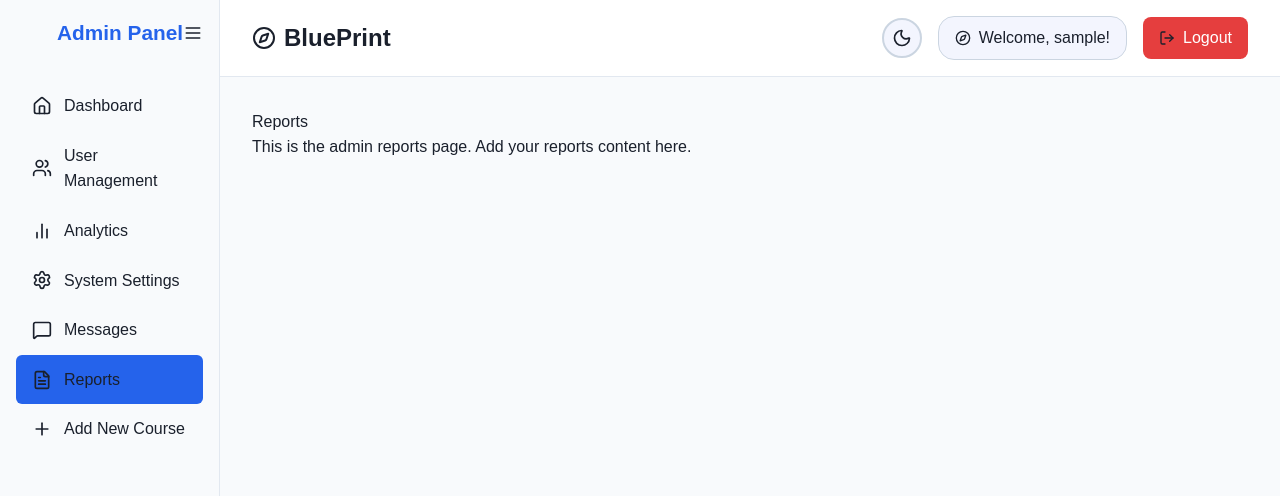
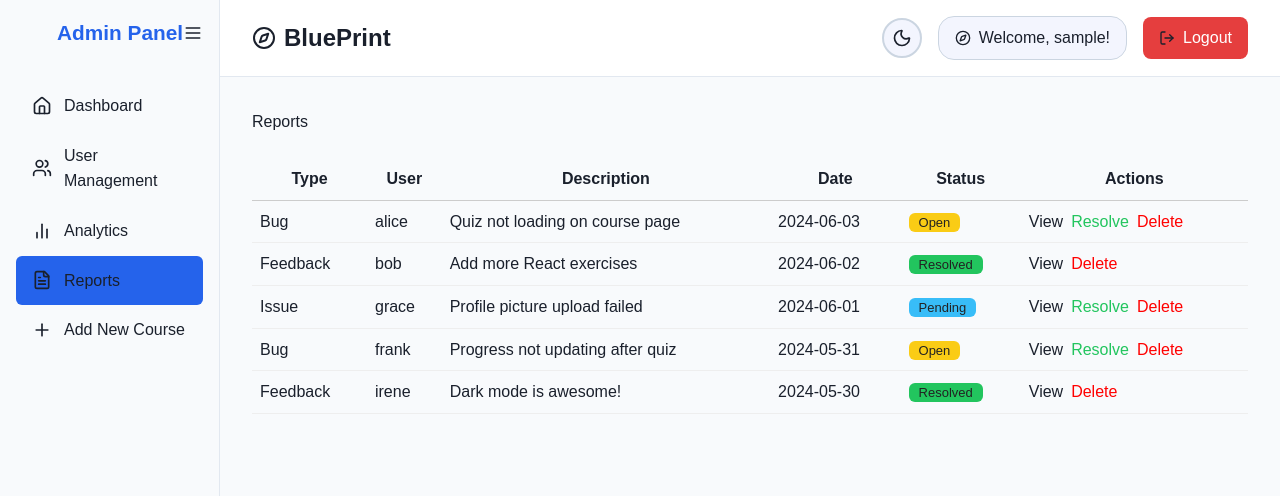
Before and after one commit to sharmanishita/cps, a React (Vite) app in the folder team-nishita-dashboard/client/: page /admin/reports in a window 1280 px wide. Shown: the top 496 px of the page. Built offline with nearby package versions, Linux system fonts and the light colour scheme; no server answers; sample sign-in values are in the browser's storage.

Commit message:
updated content of admin pages

```diff
--- a/team-nishita-dashboard/client/src/App.tsx
+++ b/team-nishita-dashboard/client/src/App.tsx
@@ -25,8 +25,8 @@ import AchievementPage from './components/AchievementPage';
 import KnowledgeGraphPage from './components/KnowledgeGraphPage';
 import AdminUserManagement from './components/AdminUserManagement';
 import AdminAnalytics from './components/AdminAnalytics';
-import AdminSystemSettings from './components/AdminSystemSettings';
-import AdminMessages from './components/AdminMessages';
+// import AdminSystemSettings from './components/AdminSystemSettings';
+// import AdminMessages from './components/AdminMessages';
 
 // ✅ Import Tooltip Provider from radix
 import * as Tooltip from '@radix-ui/react-tooltip';
@@ -149,26 +149,6 @@ function App() {
                 }
               />
               <Route
-                path="/admin/settings"
-                element={
-                  <ProtectedRoute requiredRole="admin">
-                    <AdminLayout>
-                      <AdminSystemSettings />
-                    </AdminLayout>
-                  </ProtectedRoute>
-                }
-              />
-              <Route
-                path="/admin/messages"
-                element={
-                  <ProtectedRoute requiredRole="admin">
-                    <AdminLayout>
-                      <AdminMessages />
-                    </AdminLayout>
-                  </ProtectedRoute>
-                }
-              />
-              <Route
                 path="/course/:slug"
                 element={
                   <ProtectedRoute requiredRole="user">
--- a/team-nishita-dashboard/client/src/components/AdminAnalytics.tsx
+++ b/team-nishita-dashboard/client/src/components/AdminAnalytics.tsx
@@ -1,7 +1,42 @@
+import React from 'react';
+
+const metrics = [
+  { label: 'Total Users', value: 1234 },
+  { label: 'Active Users', value: 89 },
+  { label: 'Completion Rate', value: '87%' },
+  { label: 'Courses', value: 42 },
+];
+
+const recentActivity = [
+  { time: '2024-06-03 10:15', activity: 'User alice completed "React Fundamentals"' },
+  { time: '2024-06-03 09:50', activity: 'User bob registered' },
+  { time: '2024-06-03 09:30', activity: 'User grace completed "Node.js Basics"' },
+  { time: '2024-06-02 18:20', activity: 'User jane_admin added new course "TypeScript Essentials"' },
+  { time: '2024-06-02 17:05', activity: 'User frank completed "CSS Flexbox"' },
+];
+
 const AdminAnalytics = () => (
-  <div style={{ padding: "2rem" }}>
+  <div style={{ padding: '2rem' }}>
     <h2>Analytics</h2>
-    <p>This is the admin analytics page. Add your analytics content here.</p>
+    <div style={{ display: 'flex', gap: '2rem', margin: '2rem 0' }}>
+      {metrics.map((m) => (
+        <div key={m.label} style={{ background: '#eaf1fb', borderRadius: 8, padding: '1.5rem 2rem', minWidth: 150, textAlign: 'center', boxShadow: '0 1px 4px #0001', border: '1.5px solid #d1d5db' }}>
+          <div style={{ fontSize: 22, fontWeight: 600, color: '#111' }}>{m.value}</div>
+          <div style={{ color: '#555', marginTop: 6 }}>{m.label}</div>
+        </div>
+      ))}
+    </div>
+    <div style={{ marginTop: '2rem' }}>
+      <h3>Recent Activity & Trends</h3>
+      <ul style={{ marginTop: 12, paddingLeft: 0, listStyle: 'none' }}>
+        {recentActivity.map((item, idx) => (
+          <li key={idx} style={{ padding: '0.75rem 0', borderBottom: '1px solid #eee' }}>
+            <span style={{ color: '#888', fontSize: 13, marginRight: 12 }}>{item.time}</span>
+            <span>{item.activity}</span>
+          </li>
+        ))}
+      </ul>
+    </div>
   </div>
 );
 
--- a/team-nishita-dashboard/client/src/components/AdminMessages.tsx
+++ /dev/null
@@ -1,8 +0,0 @@
-const AdminMessages = () => (
-  <div style={{ padding: "2rem" }}>
-    <h2>Messages</h2>
-    <p>This is the admin messages page. Add your messages content here.</p>
-  </div>
-);
-
-export default AdminMessages;
--- a/team-nishita-dashboard/client/src/components/AdminReports.tsx
+++ b/team-nishita-dashboard/client/src/components/AdminReports.tsx
@@ -1,8 +1,75 @@
-const AdminReports = () => (
-  <div style={{ padding: "2rem" }}>
-    <h2>Reports</h2>
-    <p>This is the admin reports page. Add your reports content here.</p>
-  </div>
-);
+import React, { useState } from 'react';
+
+const sampleReports = [
+  { id: 1, type: 'Bug', user: 'alice', description: 'Quiz not loading on course page', date: '2024-06-03', status: 'Open' },
+  { id: 2, type: 'Feedback', user: 'bob', description: 'Add more React exercises', date: '2024-06-02', status: 'Resolved' },
+  { id: 3, type: 'Issue', user: 'grace', description: 'Profile picture upload failed', date: '2024-06-01', status: 'Pending' },
+  { id: 4, type: 'Bug', user: 'frank', description: 'Progress not updating after quiz', date: '2024-05-31', status: 'Open' },
+  { id: 5, type: 'Feedback', user: 'irene', description: 'Dark mode is awesome!', date: '2024-05-30', status: 'Resolved' },
+];
+
+const statusColors: Record<string, string> = {
+  Open: '#facc15', // yellow
+  Pending: '#38bdf8', // blue
+  Resolved: '#22c55e', // green
+};
+
+const AdminReports = () => {
+  const [reports, setReports] = useState(sampleReports);
+
+  const handleView = (id: number) => {
+    alert(`View report ID: ${id}`);
+  };
+
+  const handleResolve = (id: number) => {
+    setReports(reports.map(r => r.id === id ? { ...r, status: 'Resolved' } : r));
+  };
+
+  const handleDelete = (id: number) => {
+    if (window.confirm('Are you sure you want to delete this report?')) {
+      setReports(reports.filter(r => r.id !== id));
+    }
+  };
+
+  return (
+    <div style={{ padding: '2rem' }}>
+      <h2>Reports</h2>
+      <table style={{ width: '100%', borderCollapse: 'collapse', marginTop: '1.5rem' }}>
+        <thead>
+          <tr>
+            <th style={{ borderBottom: '1px solid #ccc', padding: '0.5rem' }}>Type</th>
+            <th style={{ borderBottom: '1px solid #ccc', padding: '0.5rem' }}>User</th>
+            <th style={{ borderBottom: '1px solid #ccc', padding: '0.5rem' }}>Description</th>
+            <th style={{ borderBottom: '1px solid #ccc', padding: '0.5rem' }}>Date</th>
+            <th style={{ borderBottom: '1px solid #ccc', padding: '0.5rem' }}>Status</th>
+            <th style={{ borderBottom: '1px solid #ccc', padding: '0.5rem' }}>Actions</th>
+          </tr>
+        </thead>
+        <tbody>
+          {reports.map(report => (
+            <tr key={report.id}>
+              <td style={{ borderBottom: '1px solid #eee', padding: '0.5rem' }}>{report.type}</td>
+              <td style={{ borderBottom: '1px solid #eee', padding: '0.5rem' }}>{report.user}</td>
+              <td style={{ borderBottom: '1px solid #eee', padding: '0.5rem' }}>{report.description}</td>
+              <td style={{ borderBottom: '1px solid #eee', padding: '0.5rem' }}>{report.date}</td>
+              <td style={{ borderBottom: '1px solid #eee', padding: '0.5rem' }}>
+                <span style={{ background: statusColors[report.status], color: '#222', borderRadius: 6, padding: '2px 10px', fontSize: 13 }}>
+                  {report.status}
+                </span>
+              </td>
+              <td style={{ borderBottom: '1px solid #eee', padding: '0.5rem' }}>
+                <button onClick={() => handleView(report.id)} style={{ marginRight: '0.5rem' }}>View</button>
+                {report.status !== 'Resolved' && (
+                  <button onClick={() => handleResolve(report.id)} style={{ marginRight: '0.5rem', color: '#22c55e' }}>Resolve</button>
+                )}
+                <button onClick={() => handleDelete(report.id)} style={{ color: 'red' }}>Delete</button>
+              </td>
+            </tr>
+          ))}
+        </tbody>
+      </table>
+    </div>
+  );
+};
 
 export default AdminReports;
--- a/team-nishita-dashboard/client/src/components/AdminSidebar.tsx
+++ b/team-nishita-dashboard/client/src/components/AdminSidebar.tsx
@@ -9,8 +9,6 @@ const adminLinks = [
   { name: "Dashboard", icon: <Home size={20} />, path: "/admin" },
   { name: "User Management", icon: <Users size={20} />, path: "/admin/users" },
   { name: "Analytics", icon: <BarChart2 size={20} />, path: "/admin/analytics" },
-  { name: "System Settings", icon: <Settings size={20} />, path: "/admin/settings" },
-  { name: "Messages", icon: <MessageSquare size={20} />, path: "/admin/messages" },
   { name: "Reports", icon: <FileText size={20} />, path: "/admin/reports" },
   { name: "Add New Course", icon: <Plus size={20} />, path: "/admin/add-course" },
 ];
--- a/team-nishita-dashboard/client/src/components/AdminSystemSettings.tsx
+++ /dev/null
@@ -1,8 +0,0 @@
-const AdminSystemSettings = () => (
-  <div style={{ padding: "2rem" }}>
-    <h2>System Settings</h2>
-    <p>This is the admin system settings page. Add your system settings content here.</p>
-  </div>
-);
-
-export default AdminSystemSettings;
--- a/team-nishita-dashboard/client/src/components/AdminUserManagement.tsx
+++ b/team-nishita-dashboard/client/src/components/AdminUserManagement.tsx
@@ -1,8 +1,63 @@
-const AdminUserManagement = () => (
-  <div style={{ padding: "2rem" }}>
-    <h2>User Management</h2>
-    <p>This is the admin user management page. Add your user management content here.</p>
-  </div>
-);
+import React, { useState } from 'react';
+
+const sampleUsers = [
+  { id: 1, username: 'john_doe', role: 'user', status: 'Active', lastLogin: '2024-06-01' },
+  { id: 2, username: 'jane_admin', role: 'admin', status: 'Active', lastLogin: '2024-06-02' },
+  { id: 3, username: 'alice', role: 'user', status: 'Inactive', lastLogin: '2024-05-28' },
+  { id: 4, username: 'bob', role: 'user', status: 'Active', lastLogin: '2024-06-03' },
+  { id: 5, username: 'charlie', role: 'user', status: 'Active', lastLogin: '2024-06-03' },
+  { id: 6, username: 'diana', role: 'admin', status: 'Active', lastLogin: '2024-06-01' },
+  { id: 7, username: 'eve', role: 'user', status: 'Inactive', lastLogin: '2024-05-30' },
+  { id: 8, username: 'frank', role: 'user', status: 'Active', lastLogin: '2024-06-02' },
+  { id: 9, username: 'grace', role: 'user', status: 'Active', lastLogin: '2024-06-03' },
+  { id: 10, username: 'henry', role: 'user', status: 'Active', lastLogin: '2024-06-01' },
+  { id: 11, username: 'irene', role: 'admin', status: 'Inactive', lastLogin: '2024-05-29' },
+  { id: 12, username: 'jack', role: 'user', status: 'Active', lastLogin: '2024-06-02' },
+];
+
+const AdminUserManagement = () => {
+  const [users, setUsers] = useState(sampleUsers);
+
+  const handleEdit = (id: number) => {
+    alert(`Edit user with ID: ${id}`);
+  };
+
+  const handleDelete = (id: number) => {
+    if (window.confirm('Are you sure you want to delete this user?')) {
+      setUsers(users.filter(user => user.id !== id));
+    }
+  };
+
+  return (
+    <div style={{ padding: '2rem' }}>
+      <h2>User Management</h2>
+      <table style={{ width: '100%', borderCollapse: 'collapse', marginTop: '1.5rem' }}>
+        <thead>
+          <tr>
+            <th style={{ borderBottom: '1px solid #ccc', padding: '0.5rem' }}>Username</th>
+            <th style={{ borderBottom: '1px solid #ccc', padding: '0.5rem' }}>Role</th>
+            <th style={{ borderBottom: '1px solid #ccc', padding: '0.5rem' }}>Status</th>
+            <th style={{ borderBottom: '1px solid #ccc', padding: '0.5rem' }}>Last Login</th>
+            <th style={{ borderBottom: '1px solid #ccc', padding: '0.5rem' }}>Actions</th>
+          </tr>
+        </thead>
+        <tbody>
+          {users.map(user => (
+            <tr key={user.id}>
+              <td style={{ borderBottom: '1px solid #eee', padding: '0.5rem' }}>{user.username}</td>
+              <td style={{ borderBottom: '1px solid #eee', padding: '0.5rem' }}>{user.role}</td>
+              <td style={{ borderBottom: '1px solid #eee', padding: '0.5rem' }}>{user.status}</td>
+              <td style={{ borderBottom: '1px solid #eee', padding: '0.5rem' }}>{user.lastLogin}</td>
+              <td style={{ borderBottom: '1px solid #eee', padding: '0.5rem' }}>
+                <button onClick={() => handleEdit(user.id)} style={{ marginRight: '0.5rem' }}>Edit</button>
+                <button onClick={() => handleDelete(user.id)} style={{ color: 'red' }}>Delete</button>
+              </td>
+            </tr>
+          ))}
+        </tbody>
+      </table>
+    </div>
+  );
+};
 
 export default AdminUserManagement;
--- a/team-nishita-dashboard/client/src/styles/global.css
+++ b/team-nishita-dashboard/client/src/styles/global.css
@@ -753,7 +753,7 @@ main.dark-theme * {
 
 /* Course Form Modal Styles */
 .course-form-modal {
-  background: white;
+  background: #f3f6fa;
   border-radius: 1rem;
   padding: 0;
   width: 90%;
```
